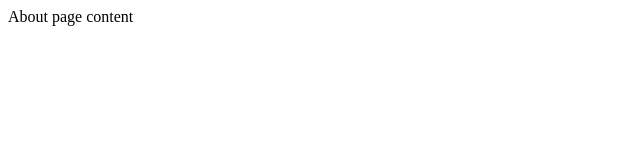
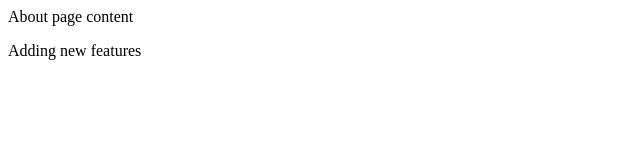
Before and after one commit to sudharsanasudhakaran/Git-bash, a plain HTML site: page about.html in a window 1280 px wide. Shown: the whole page, without its empty margins (0-640 px from the left). Drawn offline with Linux system fonts and the light colour scheme.

Commit message:
third commit

```diff
--- a/about.html
+++ b/about.html
@@ -6,5 +6,6 @@
     </head>
     <body>
         <p>About page content</p>
+        <p> Adding new features </p>
     </body>
 </html>
```
